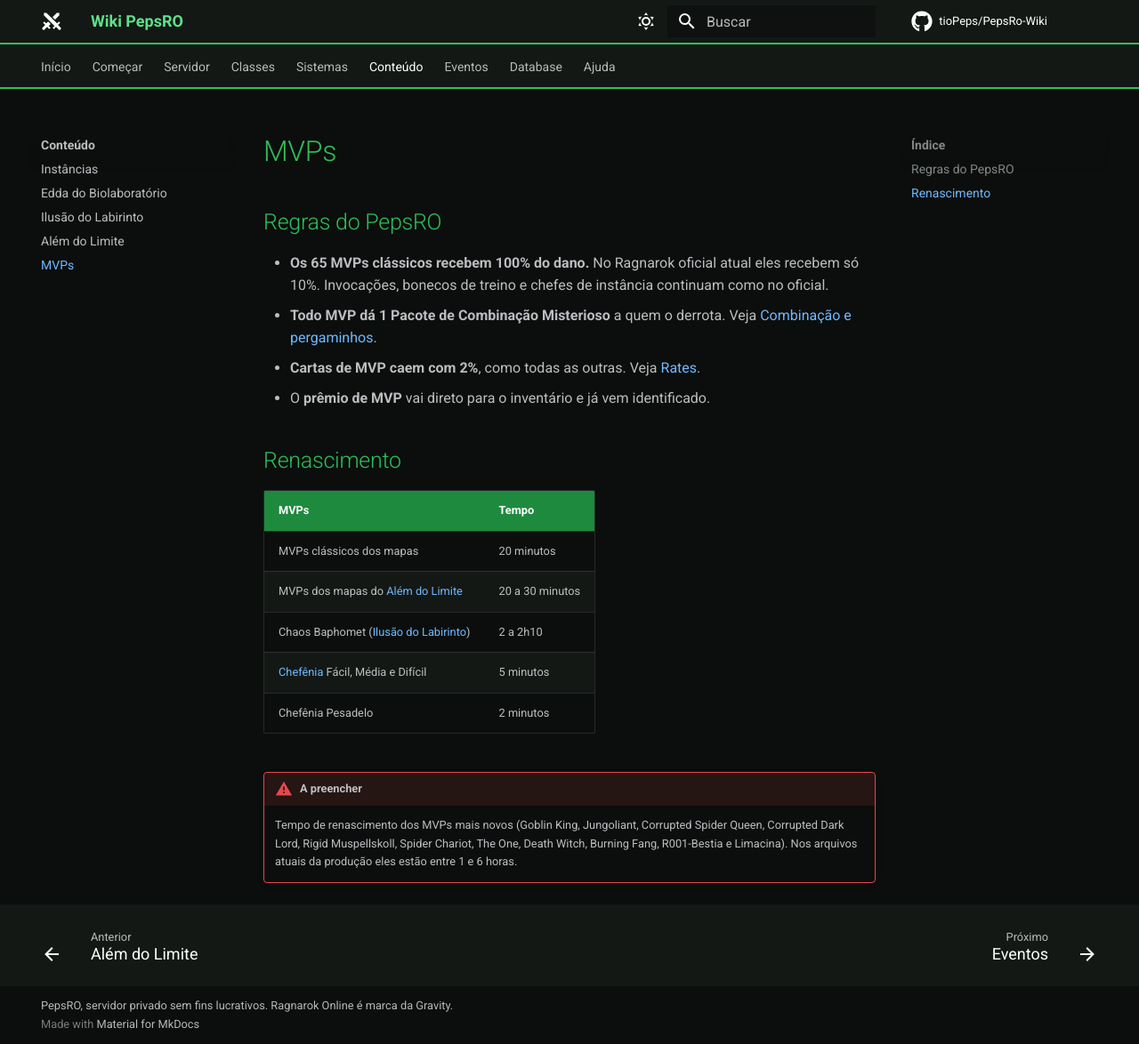
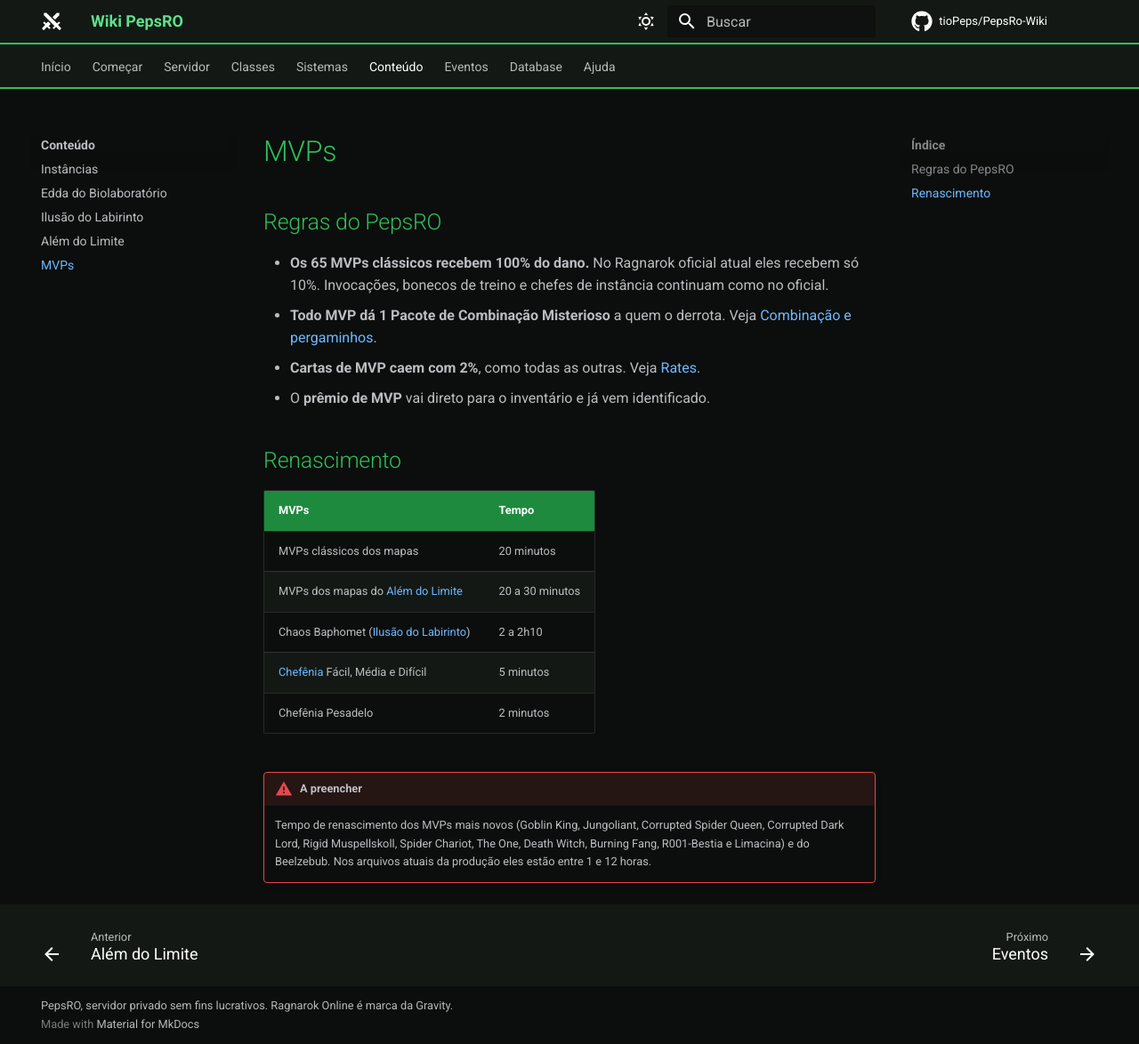
Before and after one commit to tioPeps/PepsRo-Wiki, an MkDocs documentation site: the page built from docs/conteudo/mvps.md, in a window 1280 px wide and 1174 px high. Shown: the whole window at 89% size. Built offline with MkDocs 1.6.1 and Material for MkDocs 9.7.7, drawn with Linux system fonts in a browser that asks for light colours; comment, search, counter and statistics services are not loaded.

Commit message:
MVPs: Beelzebub no aviso de renascimento
Co-Authored-By: Claude Opus 5.5 <noreply@anthropic.com>

```diff
--- a/docs/conteudo/mvps.md
+++ b/docs/conteudo/mvps.md
@@ -18,4 +18,4 @@
 | Chefênia Pesadelo | 2 minutos |
 
 !!! warning "A preencher"
-    Tempo de renascimento dos MVPs mais novos (Goblin King, Jungoliant, Corrupted Spider Queen, Corrupted Dark Lord, Rigid Muspellskoll, Spider Chariot, The One, Death Witch, Burning Fang, R001-Bestia e Limacina). Nos arquivos atuais da produção eles estão entre 1 e 6 horas.
+    Tempo de renascimento dos MVPs mais novos (Goblin King, Jungoliant, Corrupted Spider Queen, Corrupted Dark Lord, Rigid Muspellskoll, Spider Chariot, The One, Death Witch, Burning Fang, R001-Bestia e Limacina) e do Beelzebub. Nos arquivos atuais da produção eles estão entre 1 e 12 horas.
```
